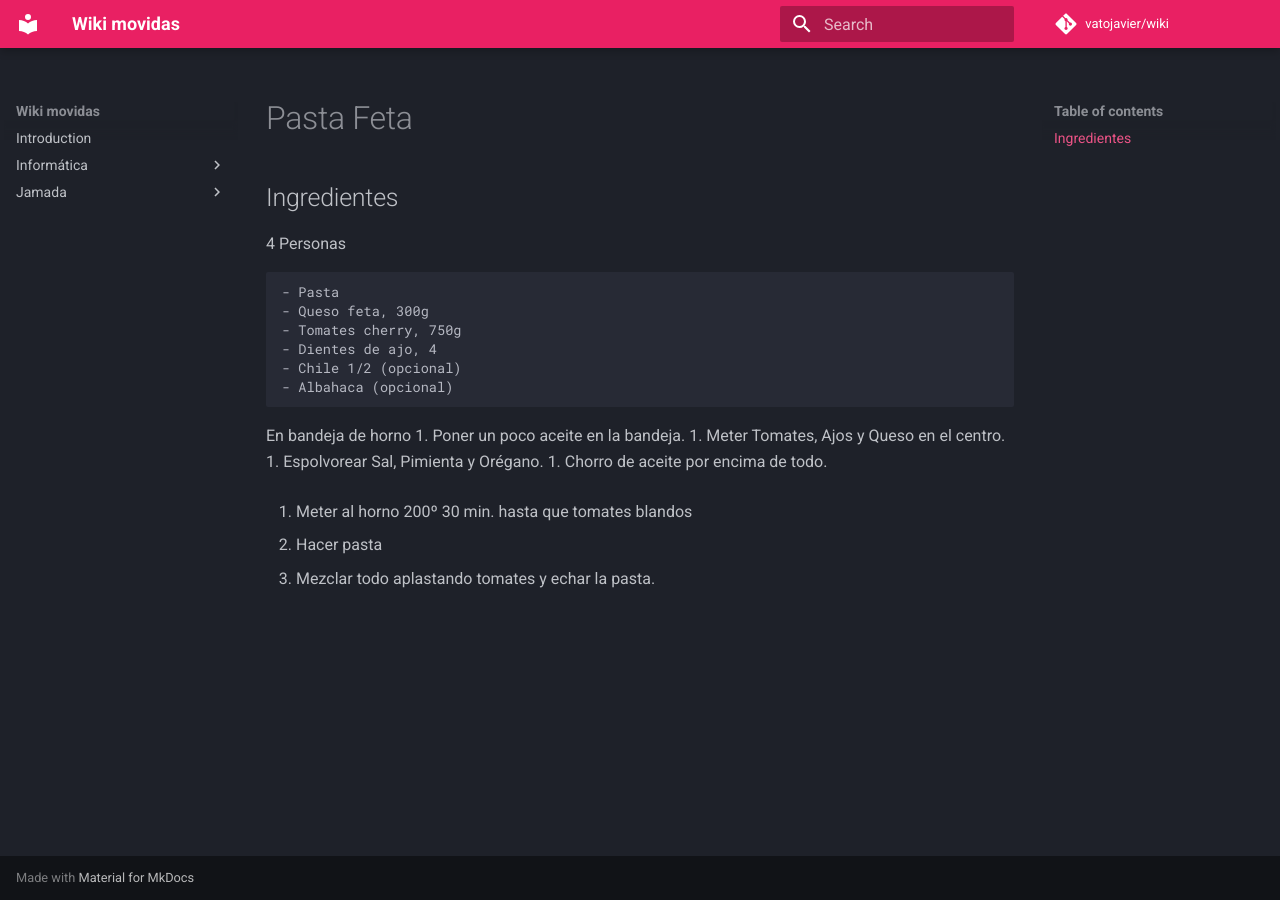
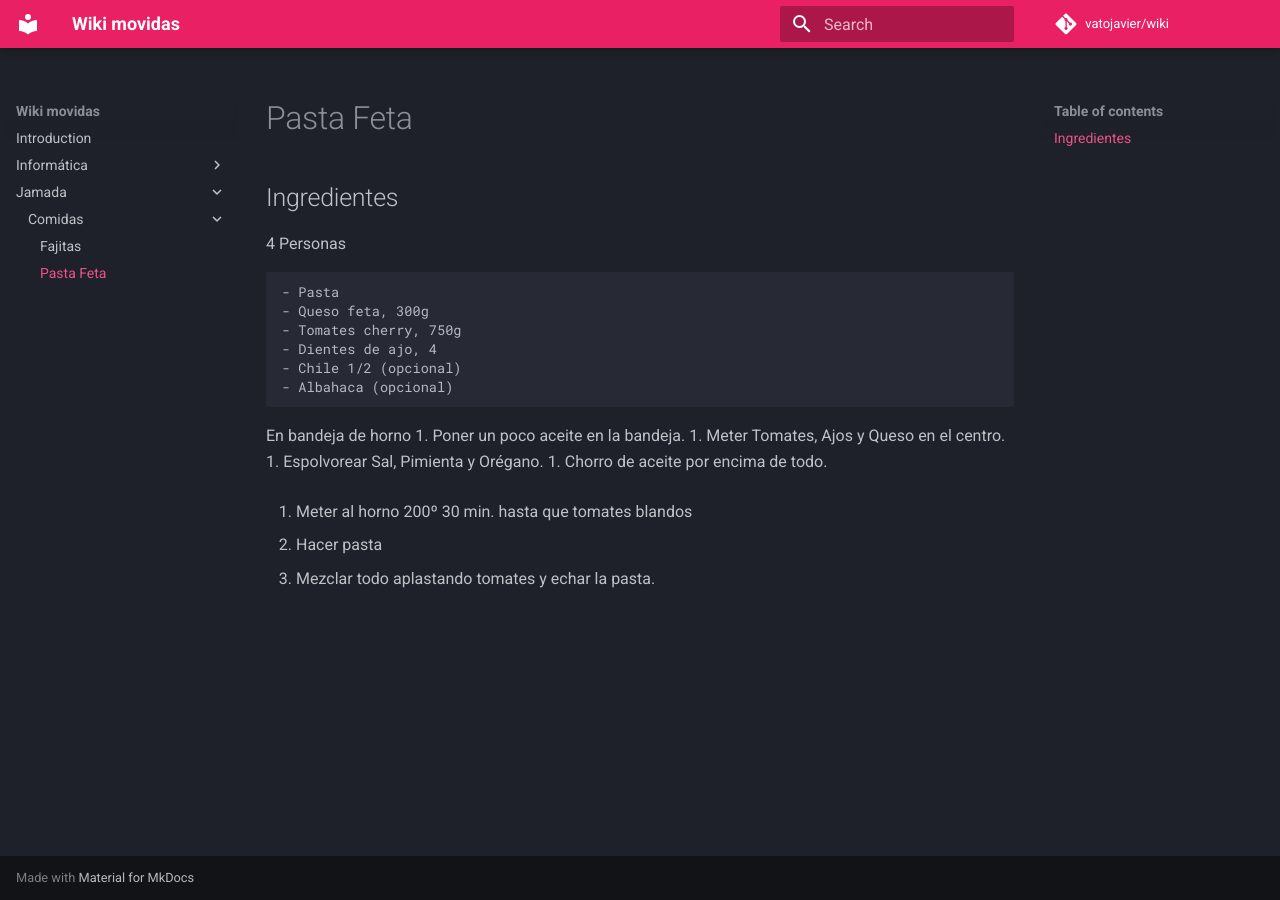
Before and after one commit to vatojavier/wiki, an MkDocs documentation site: the page built from docs/a_zampar/comidas/pasta_feta.md, in a window 1280 px wide. Built offline with MkDocs 1.6.1 and Material for MkDocs 9.7.7, drawn with Linux system fonts in a browser that asks for light colours; comment, search, counter and statistics services are not loaded.

Commit message:
Update mkdocs.yml

```diff
--- a/mkdocs.yml
+++ b/mkdocs.yml
@@ -21,6 +21,7 @@ nav:
   - Jamada:
     - Comidas:
       - Fajitas: a_zampar/comidas/fajitas.md
+      - Pasta Feta: a_zampar/comidas/pasta_feta.md
 
 theme:
   name: material
```
